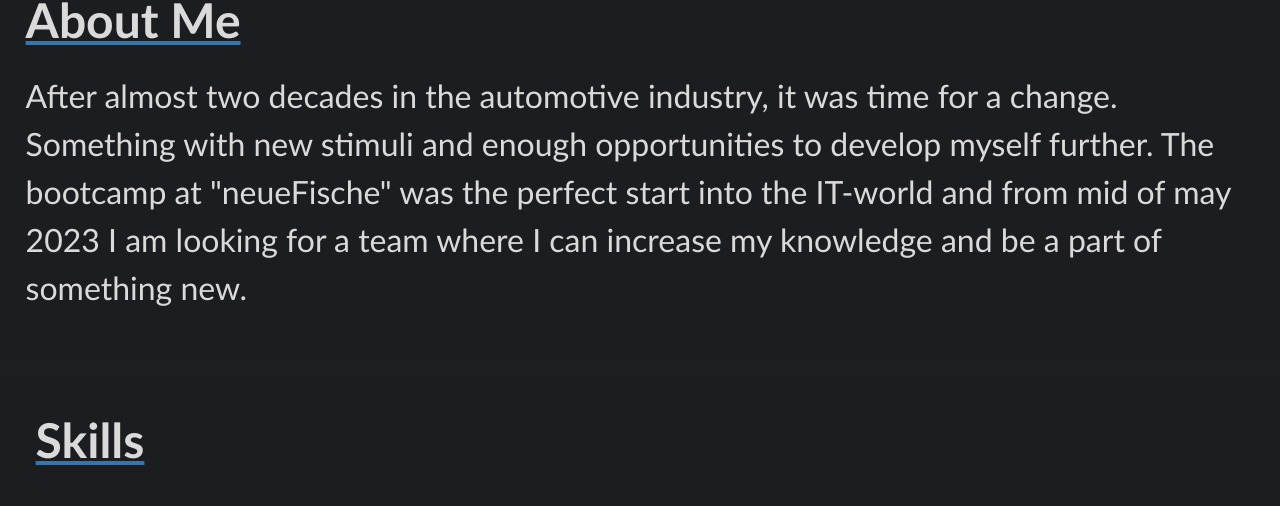
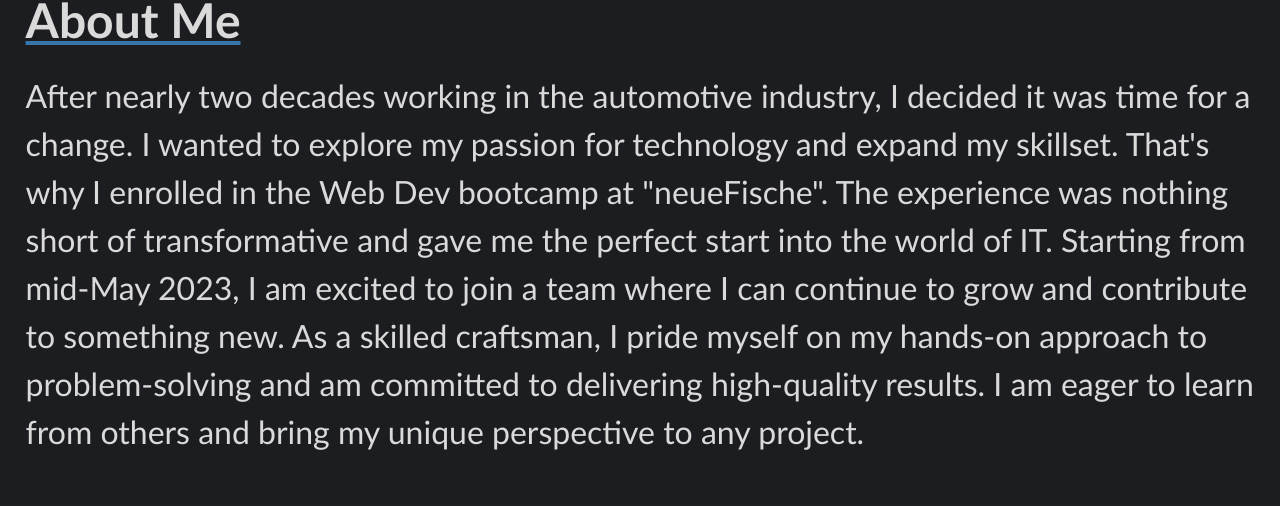
Before and after one commit to FrankSiyli/Portfolio-with-next.js, a Next.js app: page / in a window 1280 px wide. Shown: the part 842-1348 px from the top of the page. Built offline with nearby package versions, Linux system fonts and the light colour scheme.

Commit message:
change about text

```diff
--- a/src/components/About/About.js
+++ b/src/components/About/About.js
@@ -5,12 +5,16 @@ export default function About() {
       <div className="flex-about">
         <div className="about-text">
           <p>
-            After almost two decades in the automotive industry, it was time for
-            a change. Something with new stimuli and enough opportunities to
-            develop myself further. The bootcamp at &quot;neueFische&quot; was
-            the perfect start into the IT-world and from mid of may 2023 I am
-            looking for a team where I can increase my knowledge and be a part
-            of something new.
+            After nearly two decades working in the automotive industry, I
+            decided it was time for a change. I wanted to explore my passion for
+            technology and expand my skillset. That's why I enrolled in the Web
+            Dev bootcamp at "neueFische". The experience was nothing short of
+            transformative and gave me the perfect start into the world of IT.
+            Starting from mid-May 2023, I am excited to join a team where I can
+            continue to grow and contribute to something new. As a skilled
+            craftsman, I pride myself on my hands-on approach to problem-solving
+            and am committed to delivering high-quality results. I am eager to
+            learn from others and bring my unique perspective to any project.
           </p>
         </div>
       </div>
```
